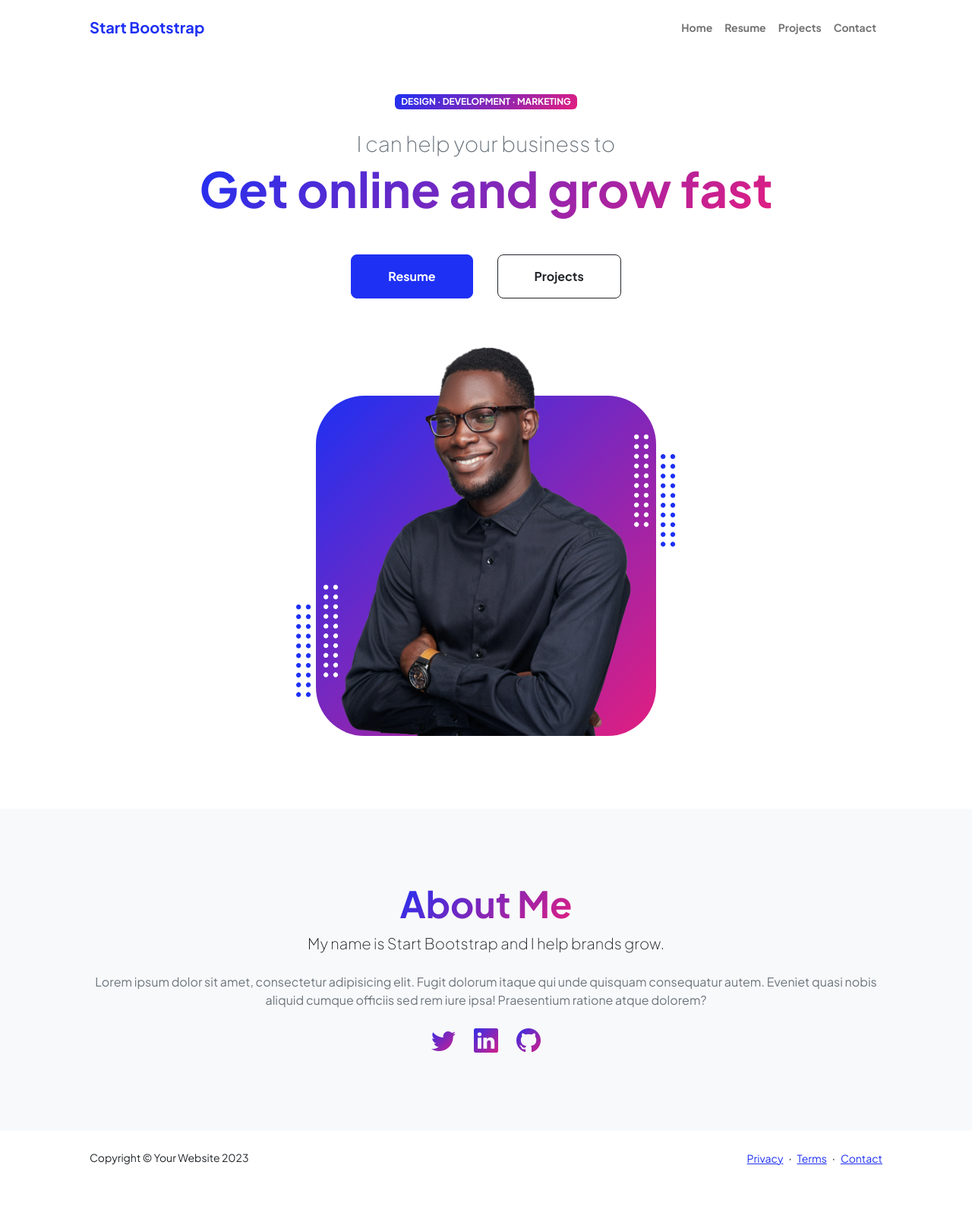
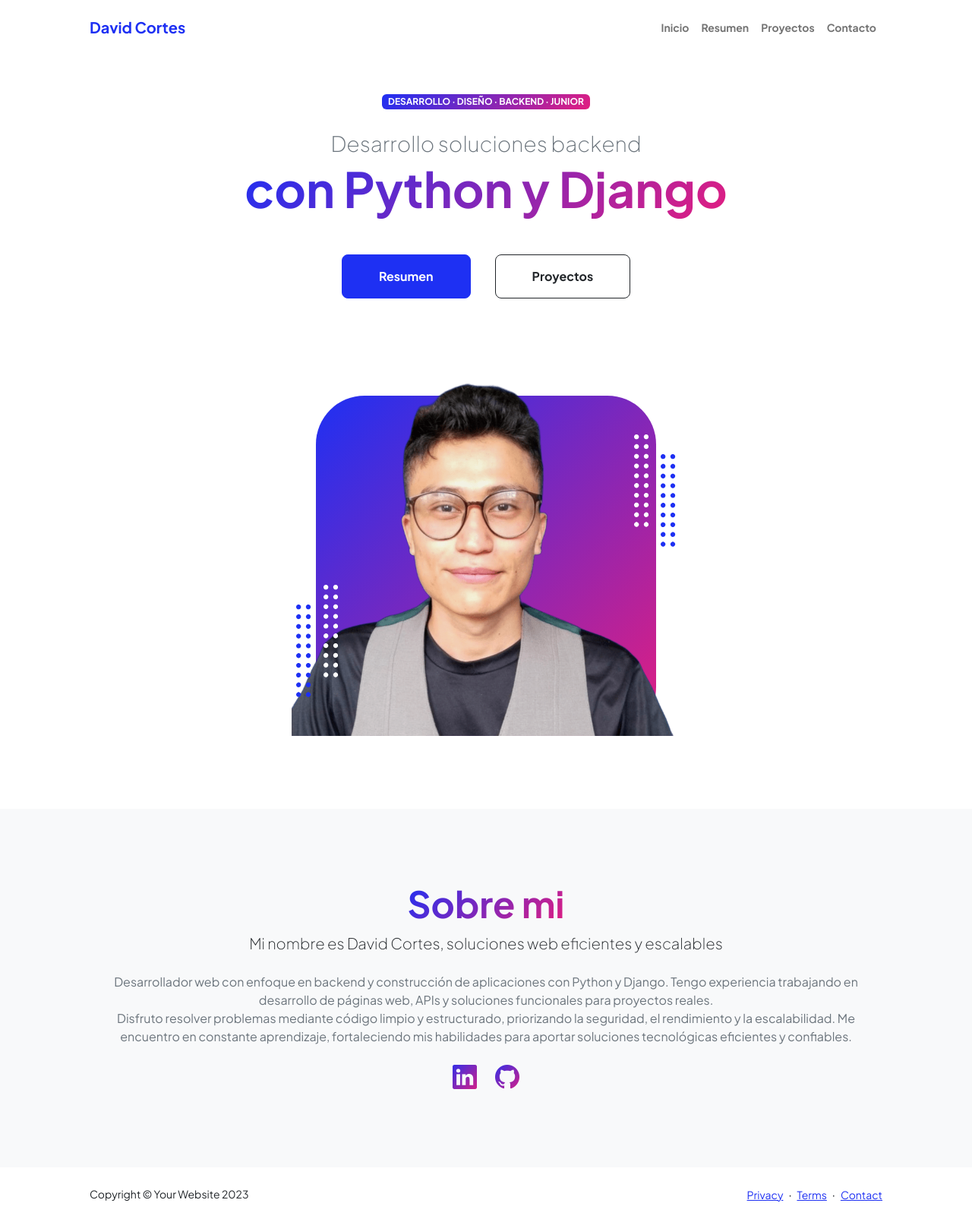
Before and after one commit to davidcortes241916/portafolio_David_Cortes, a Django app: template templates/portafolio/index.html in a window 1280 px wide. Shown: the whole page at 76% size. Before the commit the page ends 1534 px from the top, so only its background shows below. Run offline with Django 3.2, Linux system fonts and the light colour scheme; the template is opened without the code that fills it, so the values that code supplies are empty; some libraries are stand-ins or nearby versions.

Commit message:
Se realizo el index del protafolio, falta agregar footer pero este se realiza con django block, para que este se ubique en todos los sitios que se realicen de ahora en adelante

```diff
--- a/templates/portafolio/index.html
+++ b/templates/portafolio/index.html
@@ -7,9 +7,9 @@
         <meta name="viewport" content="width=device-width, initial-scale=1, shrink-to-fit=no" />
         <meta name="description" content="" />
         <meta name="author" content="" />
-        <title>Personal - Start Bootstrap Theme</title>
+        <title>Portafolio David Cortes</title>
         <!-- Favicon-->
-        <link rel="icon" type="image/x-icon" href="{% static "assets/favicon.ico" %}" />
+        <link rel="icon" type="image/x-icon" href="{% static "assets/favicon.ico" %}" /> <!--Es el icono de http, cambiarlo-->
         <!-- Custom Google font-->
         <link rel="preconnect" href="https://fonts.googleapis.com" />
         <link rel="preconnect" href="https://fonts.gstatic.com" crossorigin />
@@ -24,14 +24,14 @@
             <!-- Navigation-->
             <nav class="navbar navbar-expand-lg navbar-light bg-white py-3">
                 <div class="container px-5">
-                    <a class="navbar-brand" href="index.html"><span class="fw-bolder text-primary">Start Bootstrap</span></a>
+                    <a class="navbar-brand" href="index.html"><span class="fw-bolder text-primary">David Cortes</span></a>
                     <button class="navbar-toggler" type="button" data-bs-toggle="collapse" data-bs-target="#navbarSupportedContent" aria-controls="navbarSupportedContent" aria-expanded="false" aria-label="Toggle navigation"><span class="navbar-toggler-icon"></span></button>
                     <div class="collapse navbar-collapse" id="navbarSupportedContent">
                         <ul class="navbar-nav ms-auto mb-2 mb-lg-0 small fw-bolder">
-                            <li class="nav-item"><a class="nav-link" href="index.html">Home</a></li>
-                            <li class="nav-item"><a class="nav-link" href="resume.html">Resume</a></li>
-                            <li class="nav-item"><a class="nav-link" href="projects.html">Projects</a></li>
-                            <li class="nav-item"><a class="nav-link" href="contact.html">Contact</a></li>
+                            <li class="nav-item"><a class="nav-link" href="index.html">Inicio</a></li>
+                            <li class="nav-item"><a class="nav-link" href="resume.html">Resumen</a></li>
+                            <li class="nav-item"><a class="nav-link" href="projects.html">Proyectos</a></li>
+                            <li class="nav-item"><a class="nav-link" href="contact.html">Contacto</a></li>
                         </ul>
                     </div>
                 </div>
@@ -43,12 +43,12 @@
                         <div class="col-xxl-5">
                             <!-- Header text content-->
                             <div class="text-center text-xxl-start">
-                                <div class="badge bg-gradient-primary-to-secondary text-white mb-4"><div class="text-uppercase">Design &middot; Development &middot; Marketing</div></div>
-                                <div class="fs-3 fw-light text-muted">I can help your business to</div>
-                                <h1 class="display-3 fw-bolder mb-5"><span class="text-gradient d-inline">Get online and grow fast</span></h1>
+                                <div class="badge bg-gradient-primary-to-secondary text-white mb-4"><div class="text-uppercase">Desarrollo &middot; Diseño &middot; Backend &middot; Junior </div></div>
+                                <div class="fs-3 fw-light text-muted">Desarrollo soluciones backend</div>
+                                <h1 class="display-3 fw-bolder mb-5"><span class="text-gradient d-inline">con Python y Django</span></h1>
                                 <div class="d-grid gap-3 d-sm-flex justify-content-sm-center justify-content-xxl-start mb-3">
-                                    <a class="btn btn-primary btn-lg px-5 py-3 me-sm-3 fs-6 fw-bolder" href="resume.html">Resume</a>
-                                    <a class="btn btn-outline-dark btn-lg px-5 py-3 fs-6 fw-bolder" href="projects.html">Projects</a>
+                                    <a class="btn btn-primary btn-lg px-5 py-3 me-sm-3 fs-6 fw-bolder" href="resume.html">Resumen</a>
+                                    <a class="btn btn-outline-dark btn-lg px-5 py-3 fs-6 fw-bolder" href="projects.html">Proyectos</a>
                                 </div>
                             </div>
                         </div>
@@ -58,7 +58,7 @@
                                 <div class="profile bg-gradient-primary-to-secondary">
                                     <!-- TIP: For best results, use a photo with a transparent background like the demo example below-->
                                     <!-- Watch a tutorial on how to do this on YouTube (link)-->
-                                    <img class="profile-img" src="assets/profile.png" alt="..." />
+                                    <img class="profile-img" src="{% static "assets/foto_perfil_trabajo.png" %}" alt="..." /> <!--ESTA ES LA IMAGEN-->
                                     <div class="dots-1">
                                         <!-- SVG Dots-->
                                         <svg version="1.1" xmlns="http://www.w3.org/2000/svg" xmlns:xlink="http://www.w3.org/1999/xlink" x="0px" y="0px" viewBox="0 0 191.6 1215.4" style="enable-background: new 0 0 191.6 1215.4" xml:space="preserve">
@@ -183,13 +183,13 @@
                     <div class="row gx-5 justify-content-center">
                         <div class="col-xxl-8">
                             <div class="text-center my-5">
-                                <h2 class="display-5 fw-bolder"><span class="text-gradient d-inline">About Me</span></h2>
-                                <p class="lead fw-light mb-4">My name is Start Bootstrap and I help brands grow.</p>
-                                <p class="text-muted">Lorem ipsum dolor sit amet, consectetur adipisicing elit. Fugit dolorum itaque qui unde quisquam consequatur autem. Eveniet quasi nobis aliquid cumque officiis sed rem iure ipsa! Praesentium ratione atque dolorem?</p>
+                                <h2 class="display-5 fw-bolder"><span class="text-gradient d-inline">Sobre mi</span></h2>
+                                <p class="lead fw-light mb-4">Mi nombre es David Cortes, soluciones web eficientes y escalables</p>
+                                <p class="text-muted">Desarrollador web con enfoque en backend y construcción de aplicaciones con Python y Django. Tengo experiencia trabajando en desarrollo de páginas web, APIs y soluciones funcionales para proyectos reales. <br> Disfruto resolver problemas mediante código limpio y estructurado, priorizando la seguridad, el rendimiento y la escalabilidad. Me encuentro en constante aprendizaje, fortaleciendo mis habilidades para aportar soluciones tecnológicas eficientes y confiables.</p>
                                 <div class="d-flex justify-content-center fs-2 gap-4">
-                                    <a class="text-gradient" href="#!"><i class="bi bi-twitter"></i></a>
-                                    <a class="text-gradient" href="#!"><i class="bi bi-linkedin"></i></a>
-                                    <a class="text-gradient" href="#!"><i class="bi bi-github"></i></a>
+                                    <a class="text-gradient" href="https://www.linkedin.com/in/david-alejandro-cortes-martha-b6835721b/" target="_blank"
+><i class="bi bi-linkedin"></i></a>
+                                    <a class="text-gradient" href="https://github.com/davidcortes241916?tab=repositories" target="_blank"><i class="bi bi-github"></i></a>
                                 </div>
                             </div>
                         </div>
@@ -197,7 +197,7 @@
                 </div>
             </section>
         </main>
-        <!-- Footer-->
+        <!-- Footer cambiarlo por un block-->
         <footer class="bg-white py-4 mt-auto">
             <div class="container px-5">
                 <div class="row align-items-center justify-content-between flex-column flex-sm-row">
```
Also changed, not shown: static/assets/foto_perfil_trabajo.png (added), static/assets/profile.png (deleted).
